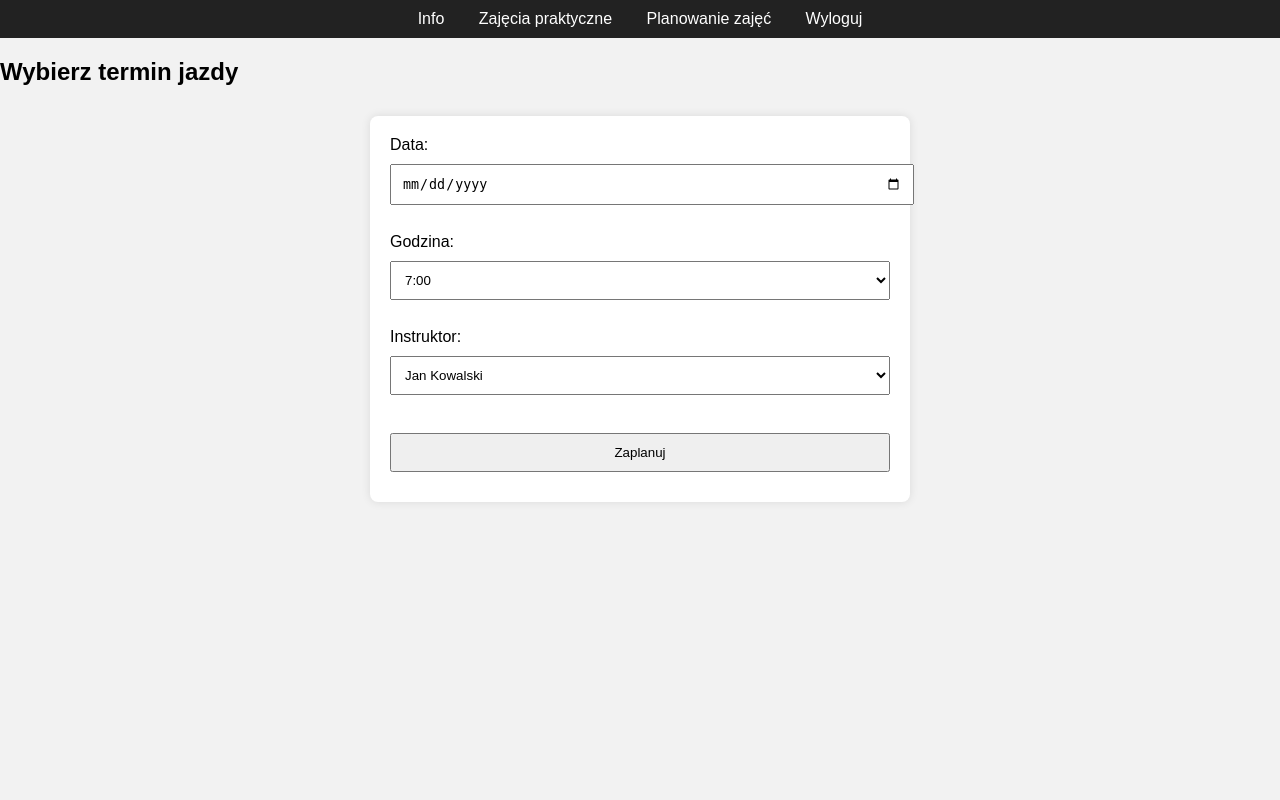
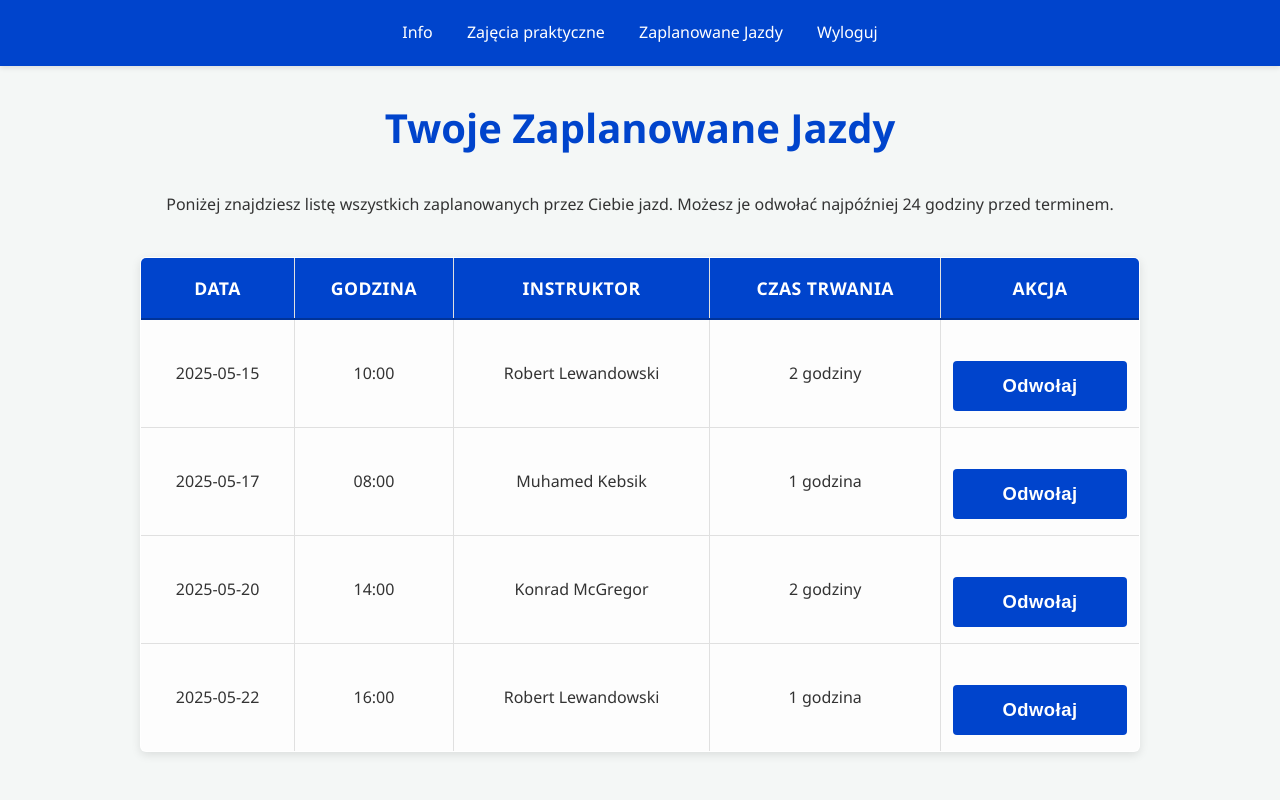
Before and after one commit to GGTeacherOP/Prawko_Szewc_Jajesnica, a PHP site: page /planowanie.html in a window 1280 px wide. Run offline with PHP 8.4, Linux system fonts and the light colour scheme.

Commit message:
modyfikacja pliku

```diff
--- a/planowanie.html
+++ b/planowanie.html
@@ -2,34 +2,78 @@
 <html lang="pl">
 <head>
   <meta charset="UTF-8">
-  <title>Planowanie jazd</title>
+  <title>Twoje Zaplanowane Jazdy</title>
   <link rel="stylesheet" href="style.css">
 </head>
 <body>
   <nav>
     <a href="info.html">Info</a>
-    <a href="zajecia_praktyczne.html">Zajęcia praktyczne</a>
-    <a href="planowanie.html">Planowanie zajęć</a>
+    <a href="zajecia_praktyczne.html">Zajęcia praktyczne</a> <!-- Można tu dodać link do rezerwacji nowych jazd -->
+    <a href="planowanie.html">Zaplanowane Jazdy</a>
     <a href="index.html">Wyloguj</a>
   </nav>
-  <h2>Wybierz termin jazdy</h2>
-  <form>
-    <label>Data: <input type="date" required></label><br>
-    <label>Godzina:
-      <select required>
-        <option>7:00</option><option>8:00</option><option>9:00</option>
-        <option>10:00</option><option>11:00</option><option>12:00</option>
-        <option>13:00</option><option>14:00</option><option>15:00</option>
-        <option>16:00</option><option>17:00</option>
-      </select>
-    </label><br>
-    <label>Instruktor:
-      <select required>
-        <option>Jan Kowalski</option>
-        <option>Anna Nowak</option>
-      </select>
-    </label><br>
-    <button type="submit">Zaplanuj</button>
-  </form>
+
+  <div class="container"> <!-- Dodano kontener dla lepszego układu -->
+    <h1>Twoje Zaplanowane Jazdy</h1>
+    <p style="text-align: center; margin-bottom: 30px;">Poniżej znajdziesz listę wszystkich zaplanowanych przez Ciebie jazd. Możesz je odwołać najpóźniej 24 godziny przed terminem.</p>
+
+    <table>
+      <thead>
+        <tr>
+          <th id="tab">Data</th>
+          <th id="tab">Godzina</th>
+          <th id="tab">Instruktor</th>
+          <th id="tab">Czas trwania</th>
+          <th id="tab">Akcja</th>
+        </tr>
+      </thead>
+      <tbody>
+        <!-- Przykładowe dane - docelowo powinny być ładowane dynamicznie -->
+        <tr>
+          <td id="tab2">2025-05-15</td>
+          <td id="tab2">10:00</td>
+          <td id="tab2">Robert Lewandowski</td>
+          <td id="tab2">2 godziny</td>
+          <td id="tab2"><button class="cancel-button" onclick="confirmCancel(this)">Odwołaj</button></td>
+        </tr>
+        <tr>
+          <td id="tab2">2025-05-17</td>
+          <td id="tab2">08:00</td>
+          <td id="tab2">Muhamed Kebsik</td>
+          <td id="tab2">1 godzina</td>
+          <td id="tab2"><button class="cancel-button" onclick="confirmCancel(this)">Odwołaj</button></td>
+        </tr>
+        <tr>
+          <td id="tab2">2025-05-20</td>
+          <td id="tab2">14:00</td>
+          <td id="tab2">Konrad McGregor</td>
+          <td id="tab2">2 godziny</td>
+          <td id="tab2"><button class="cancel-button" onclick="confirmCancel(this)">Odwołaj</button></td>
+        </tr>
+         <tr>
+          <td id="tab2">2025-05-22</td>
+          <td id="tab2">16:00</td>
+          <td id="tab2">Robert Lewandowski</td>
+          <td id="tab2">1 godzina</td>
+          <td id="tab2"><button class="cancel-button" onclick="confirmCancel(this)">Odwołaj</button></td>
+        </tr>
+        <!-- Koniec przykładowych danych -->
+      </tbody>
+    </table>
+  </div>
+
+  <script>
+    // Prosta funkcja do potwierdzenia odwołania
+    function confirmCancel(button) {
+      if (confirm("Czy na pewno chcesz odwołać tę jazdę?")) {
+        // Tutaj docelowo logika odwołania jazdy (np. zapytanie do serwera)
+        // Na razie tylko usuwamy wiersz z tabeli dla demonstracji
+        let row = button.closest('tr');
+        row.remove();
+        alert("Jazda została odwołana.");
+      }
+    }
+  </script>
+
 </body>
 </html>
--- a/style.css
+++ b/style.css
@@ -1,77 +1,235 @@
+/* Globalne style */
 body {
-    font-family: Arial, sans-serif;
+  font-family: 'Segoe UI', Tahoma, Geneva, Verdana, sans-serif; /* Nowoczesna, czytelna czcionka */
   margin: 0;
   padding: 0;
-    background: #f2f2f2;
+  background-color: #f4f7f6; /* Jasne, neutralne tło */
+  color: #333; /* Domyślny kolor tekstu */
+  line-height: 1.6;
 }
+
+/* Nawigacja */
 nav {
-    background-color: #222;
-    padding: 10px;
-    text-align: center;
+  background-color: #0044cc; /* Główny kolor akcentujący */
+  color: white;
+  padding: 15px 20px; /* Więcej przestrzeni */
+  text-align: center; /* Wyśrodkowanie linków */
+  box-shadow: 0 2px 5px rgba(0,0,0,0.1);
 }
+
 nav a {
   color: white;
   margin: 0 15px;
   text-decoration: none;
+  font-weight: 500; /* Lekko pogrubione linki */
+  transition: color 0.3s ease; /* Płynne przejście koloru */
+  display: inline-block; /* Umożliwia padding i marginesy */
+  padding: 5px 0; /* Dodatkowy padding pionowy dla lepszego klikania */
 }
-  .login-container, form, table {
-    margin: 30px auto;
-    width: 90%;
-    max-width: 500px;
-    background: white;
-    padding: 20px;
-    border-radius: 8px;
-    box-shadow: 0 0 10px rgba(0,0,0,0.1);
+
+nav a:hover, nav a:focus {
+  color: #e6f0ff; /* Jaśniejszy kolor przy najechaniu */
+  text-decoration: underline;
 }
-  input, select, button {
+
+/* Kontener główny */
+.container {
+  max-width: 1100px;
+  margin: 30px auto; /* Zwiększony margines */
+  padding: 0 20px;
+}
+
+/* Nagłówki */
+h1, h2, h3 {
+  color: #0044cc; /* Główny kolor dla nagłówków */
+  margin-top: 1.5em; /* Dodany górny margines */
+  margin-bottom: 0.8em;
+  font-weight: 600; /* Nieco grubsza czcionka */
+}
+
+h1 {
+  font-size: 2.5em;
+  text-align: center;
+  margin-top: 30px; /* Zgodne z poprzednim stylem #info */
+}
+h2 {
+  font-size: 1.8em;
+  border-bottom: 2px solid #e0e0e0; /* Subtelna linia pod H2 */
+  padding-bottom: 0.3em;
+}
+h3 {
+  font-size: 1.4em;
+  color: #3399ff; /* Jaśniejszy niebieski dla H3 */
+}
+
+/* Sekcja Info */
+/* #info używa teraz stylów z ogólnego H1 */
+
+#info2 {
+  text-align: center;
+  color: #333;
+  margin: 30px auto 40px auto; /* Zaktualizowane marginesy */
+  padding: 25px; /* Zwiększony padding */
+  background-color: #e6f0ff; /* Jasnoniebieskie tło */
+  border-left: 6px solid #0044cc; /* Grubsza ramka */
+  font-size: 1.15em; /* Nieco większa czcionka */
+  max-width: 800px; /* Ograniczenie szerokości dla lepszej czytelności */
+  box-shadow: 0 2px 5px rgba(0,0,0,0.08); /* Delikatny cień */
+  border-radius: 5px; /* Zaokrąglenie rogów */
+}
+
+/* #info3 używa teraz stylów z ogólnego H2 */
+#info3 {
+  text-align: center;
+  margin-top: 50px;
+  border-bottom: none; /* Usunięcie domyślnej linii pod H2 dla tego konkretnego elementu */
+}
+
+/* Tabele */
+table {
+  width: 95%; /* Zwiększona szerokość tabeli */
+  max-width: 1000px;
+  border-collapse: collapse;
+  text-align: center;
+  background-color: #ffffff;
+  border: 1px solid #ddd;
+  margin: 40px auto; /* Zwiększony margines */
+  box-shadow: 0 3px 10px rgba(0,0,0,0.1); /* Wyraźniejszy cień */
+  border-radius: 6px; /* Lekko większe zaokrąglenie */
+  overflow: hidden;
+}
+
+th, td {
+  border: 1px solid #e0e0e0;
+  padding: 16px 12px; /* Zwiększony padding pionowy */
+  vertical-align: middle;
+}
+
+/* Nagłówek tabeli */
+#tab { /* Zastosowane do TH */
+  background-color: #0044cc;
+  color: white;
+  font-weight: 600; /* Pogrubienie */
+  font-size: 1.1em;
+  border-bottom: 2px solid #003399;
+  text-transform: uppercase; /* Wielkie litery dla nagłówków */
+  letter-spacing: 0.5px; /* Mały odstęp między literami */
+}
+
+/* Komórki tabeli */
+#tab2 { /* Zastosowane do TD */
+   background-color: #fdfdfd; /* Bardzo jasne tło dla wierszy (opcjonalnie) */
+}
+/* Efekt hover na wierszach tabeli (opcjonalnie) */
+tr:hover td {
+  background-color: #f1f5f9;
+}
+
+
+/* Obrazki w tabeli */
+img {
+  width: 120px;
+  height: 120px;
+  object-fit: cover;
+  border-radius: 50%;
+  border: 5px solid #e6f0ff; /* Grubsza ramka */
+  box-shadow: 0 2px 8px rgba(0, 68, 204, 0.25); /* Wyraźniejszy cień */
+  display: block;
+  margin: 10px auto;
+  transition: transform 0.3s ease, box-shadow 0.3s ease;
+}
+
+img:hover {
+    transform: scale(1.08); /* Większe powiększenie */
+    box-shadow: 0 4px 12px rgba(0, 68, 204, 0.35); /* Mocniejszy cień przy najechaniu */
+}
+
+
+/* Formularze */
+form {
+  max-width: 550px; /* Nieco szerszy formularz */
+  margin: 40px auto;
+  padding: 35px; /* Więcej paddingu */
+  background-color: #ffffff;
+  border: 1px solid #ddd;
+  box-shadow: 0 3px 10px rgba(0,0,0,0.1);
+  border-radius: 6px;
+}
+
+input[type="text"],
+input[type="date"],
+input[type="time"],
+input[type="email"],
+input[type="password"],
+select,
+textarea {
+  display: block;
+  width: calc(100% - 26px); /* Dostosowanie szerokości do paddingu */
+  margin: 10px 0 20px 0;
+  padding: 13px; /* Większy padding */
+  border: 1px solid #ccc;
+  border-radius: 4px;
+  font-size: 1em;
+  transition: border-color 0.3s ease, box-shadow 0.3s ease;
+  background-color: #fdfdfd;
+}
+
+input:focus, select:focus, textarea:focus {
+  border-color: #0044cc;
+  outline: none;
+  box-shadow: 0 0 8px rgba(0, 68, 204, 0.3); /* Wyraźniejszy cień focusa */
+}
+
+/* Etykiety formularza (opcjonalnie) */
+label {
+    display: block;
+    margin-bottom: 5px;
+    font-weight: 500;
+    color: #555;
+}
+
+
+button {
   display: block;
   width: 100%;
-    margin: 10px 0;
-    padding: 10px;
+  padding: 14px 20px; /* Większy padding */
+  margin-top: 25px;
+  background-color: #0044cc;
+  color: white;
+  border: none;
+  border-radius: 4px;
+  font-size: 1.15em; /* Większa czcionka */
+  font-weight: bold;
+  cursor: pointer;
+  transition: background-color 0.3s ease, box-shadow 0.3s ease, transform 0.1s ease;
+  letter-spacing: 0.5px;
 }
-  table {
-    width: 100%;
-    border-collapse: collapse;
+
+button:hover, button:focus {
+  background-color: #003399;
+  box-shadow: 0 4px 8px rgba(0,0,0,0.2);
+  outline: none;
+  transform: translateY(-1px); /* Lekkie uniesienie przycisku */
 }
-  th, td {
-    border: 1px solid #ccc;
-    padding: 10px;
-    text-align: center;
+button:active {
+    transform: translateY(0); /* Powrót do pozycji przy kliknięciu */
+    box-shadow: 0 2px 4px rgba(0,0,0,0.15);
 }
+
+
+/* Klasy statusu (np. w tabeli planowania) */
 .odbyta {
-    background-color: #d0f0c0;
+  background-color: #dff0d8; /* Subtelniejszy zielony */
+  color: #3c763d; /* Ciemniejszy zielony tekst */
+  font-weight: 500;
+  border-left: 4px solid #5cb85c; /* Zielona ramka dla akcentu */
+  padding-left: 10px; /* Odstęp od ramki */
 }
+
 .zaplanowana {
-    background-color: #f0e68c;
+  background-color: #fcf8e3; /* Subtelniejszy żółty */
+  color: #8a6d3b; /* Ciemniejszy żółty/brązowy tekst */
+  font-weight: 500;
+  border-left: 4px solid #f0ad4e; /* Pomarańczowa ramka dla akcentu */
+  padding-left: 10px; /* Odstęp od ramki */
 }
-  #info, #info2{
-    text-align: center;
-  }
-  table{
-    width: 80%;
-    max-width: 900px;
-    border-collapse: collapse;
-    text-align: center;
-    background-color: #e6f0ff;
-    border: 2px solid #3399ff;
-    margin-bottom: 40px;
-  }
-  #tab{
-    background-color: #3399ff;
-    color: white;
-  }
-  #tab2, #tab{
-    border: 1px solid #99ccff;
-    padding: 15px;
-  }
-  img{
-    width: 200px;
-    height: auto;
-    border-radius: 50%;
-    border: 2px solid #3399ff;
-  }
-  #info3{
-    color: #0044cc;
-    margin-top: 40px;
-    text-align: center;
-  }
```
Also changed, not shown: info.html (+41 -0 lines), main.js (added, +88 -0 lines). Lines whose indentation alone changed are shown as unchanged.
